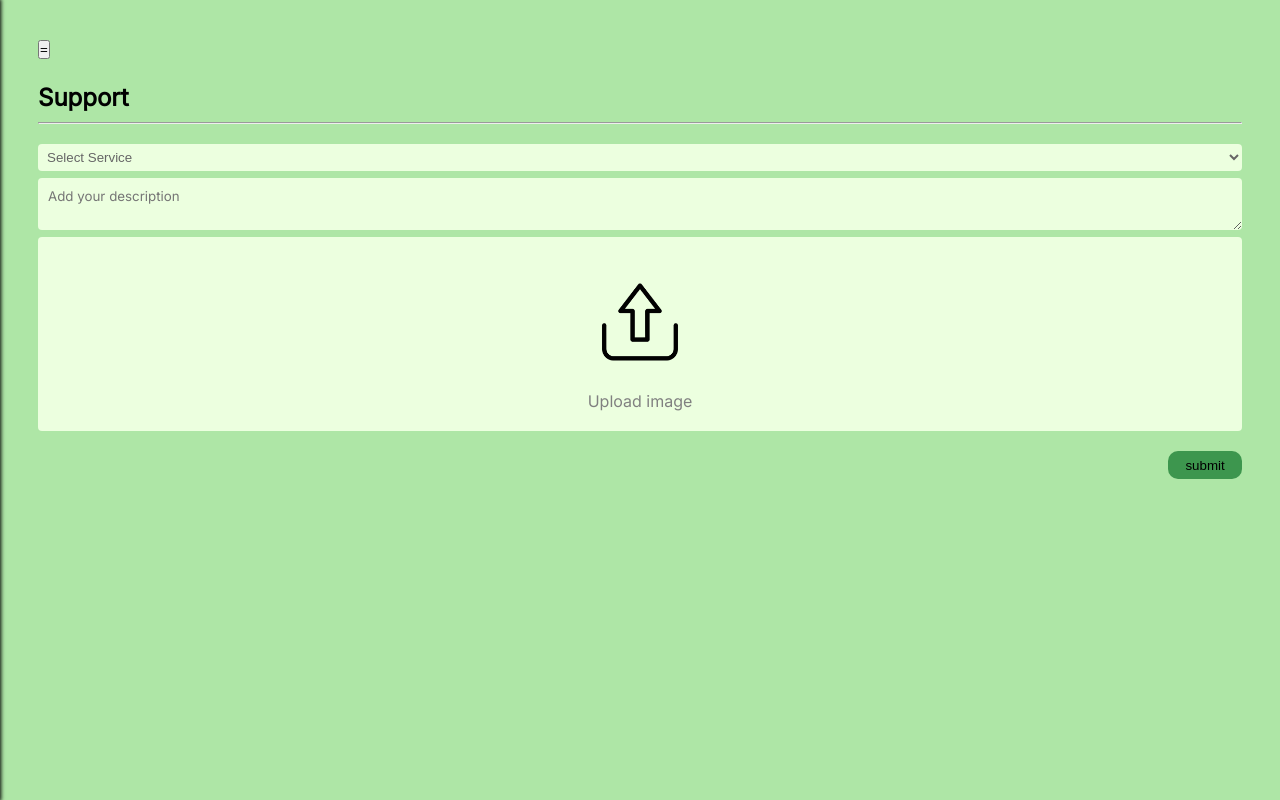
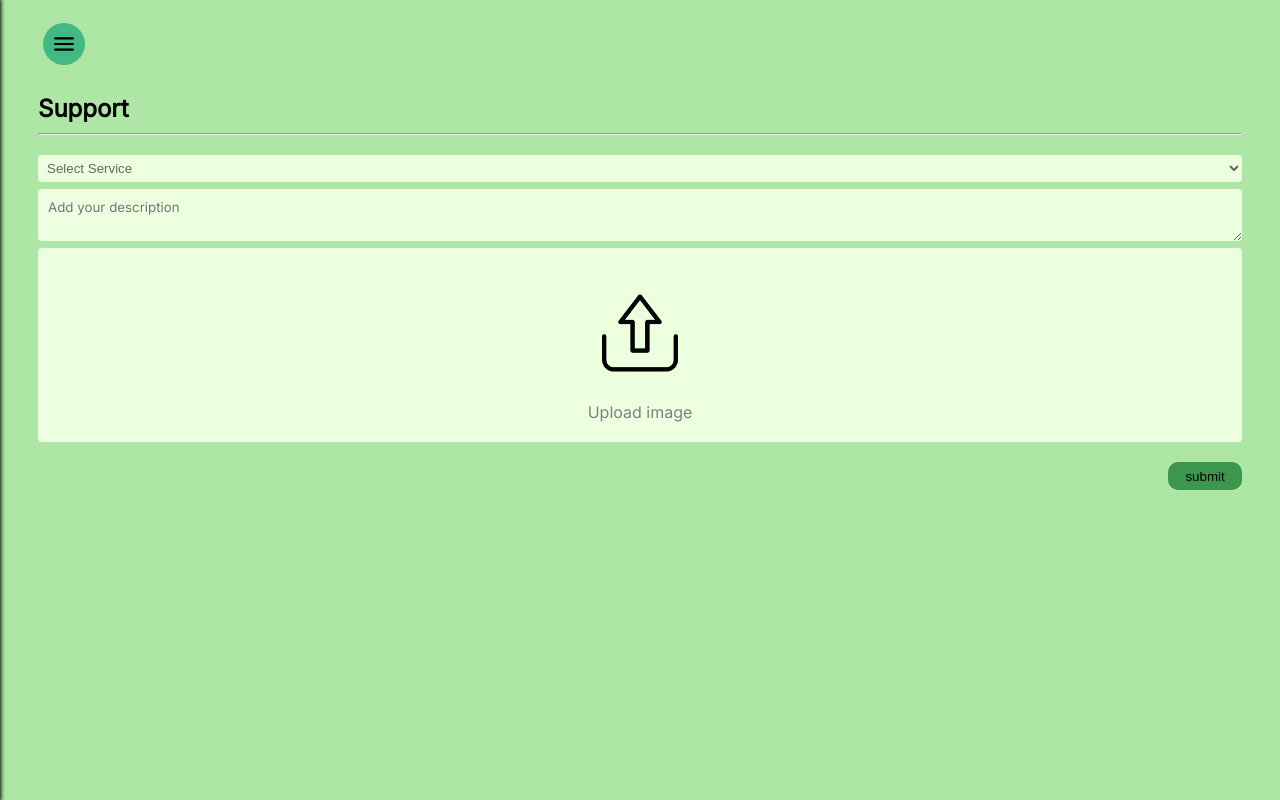
Before and after one commit to Raman-Shakya/Trash-Track, a Next.js app: page /household/support in a window 1280 px wide. Built offline with nearby package versions, Linux system fonts and the light colour scheme.

Commit message:
footer-contents, support styles

```diff
--- a/src/app/household/support/page.js
+++ b/src/app/household/support/page.js
@@ -12,7 +12,15 @@ export default function Support() {
         <Nav isOpen={openNav} closeNav={()=>setOpenNav(false)}/>
         <div className={styles.support}>
 
-            <button onClick={() => setOpenNav(true)}>=</button>
+            <button
+                className={styles.hamburger}
+                onClick={(e)=>{
+                    e.stopPropagation();
+                    setOpenNav(true);
+                }}
+            >
+                <Image src={"/hamburger.svg"} alt='hamburger' width={20} height={20}/>
+            </button>
             {/* <div className={styles.trademarkContainer}>
                 <Image src={"/logo.png"} alt='logo' width={100} height={100}/>
                 <h1>Trash <span>Track</span></h1>
--- a/src/app/household/support/page.module.css
+++ b/src/app/household/support/page.module.css
@@ -3,7 +3,7 @@
     color: black;
     height: 100vh;
     width: 100vw;
-    padding: 38px;
+    padding: 70px 38px;
 
     position: fixed;
     top: 0;
@@ -97,3 +97,20 @@
     float: right;
     background-color: #3d964e;
 }
+
+
+.hamburger {
+    position: fixed;
+    display: flex;
+    top: 10px;
+    left: 30px;
+    justify-content: center;
+    align-items: center;
+    z-index: 10;
+    background: #42b883;
+    margin: 1em;
+    border: none;
+    border-radius: 100px;
+    height: 42px;
+    aspect-ratio: 1/1;
+}
```
Also changed, not shown: src/app/components/map.js (+5 -2 lines), src/app/driver/page.js (+5 -2 lines), src/app/household/components/footer.js (+16 -7 lines).
